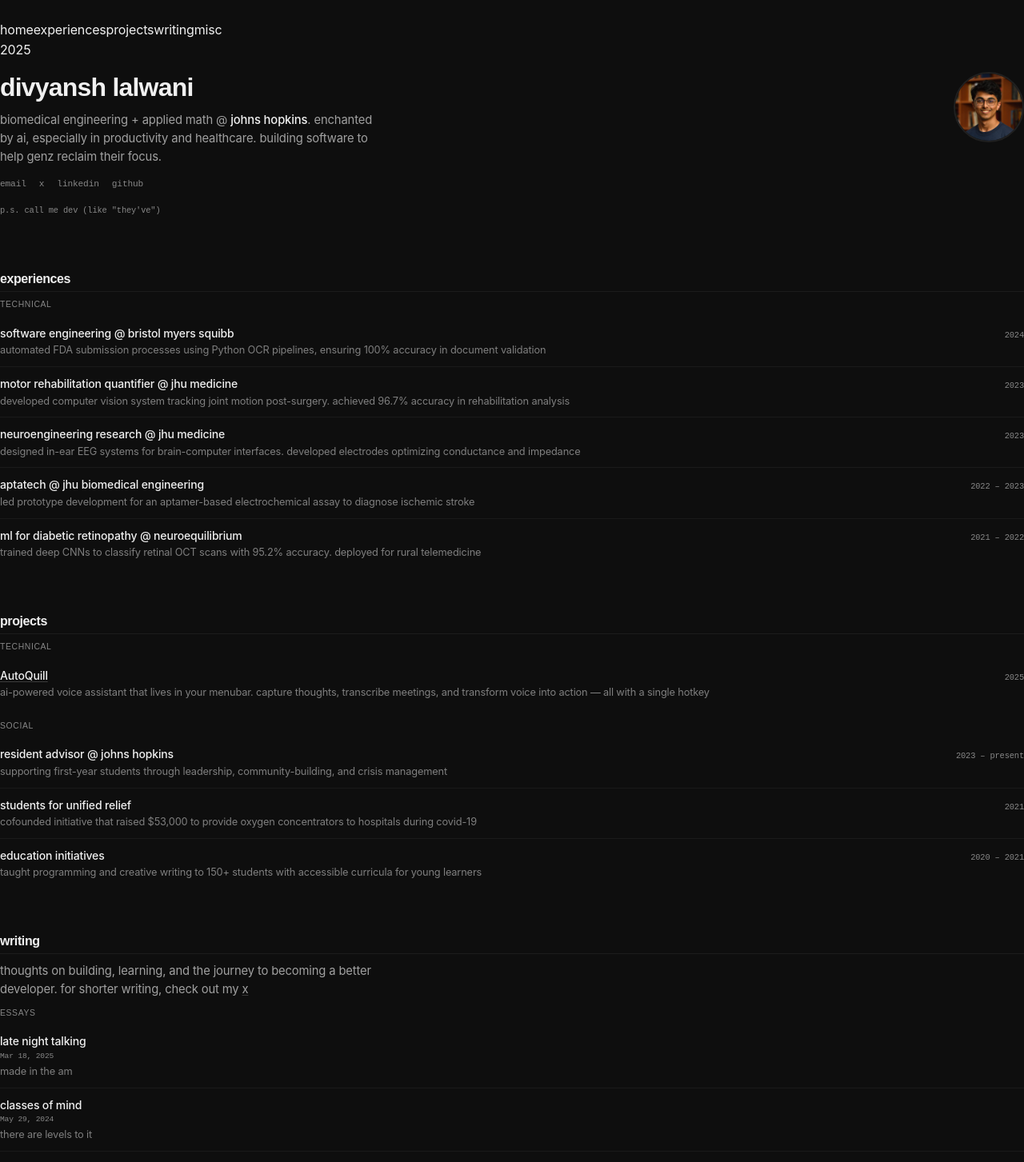
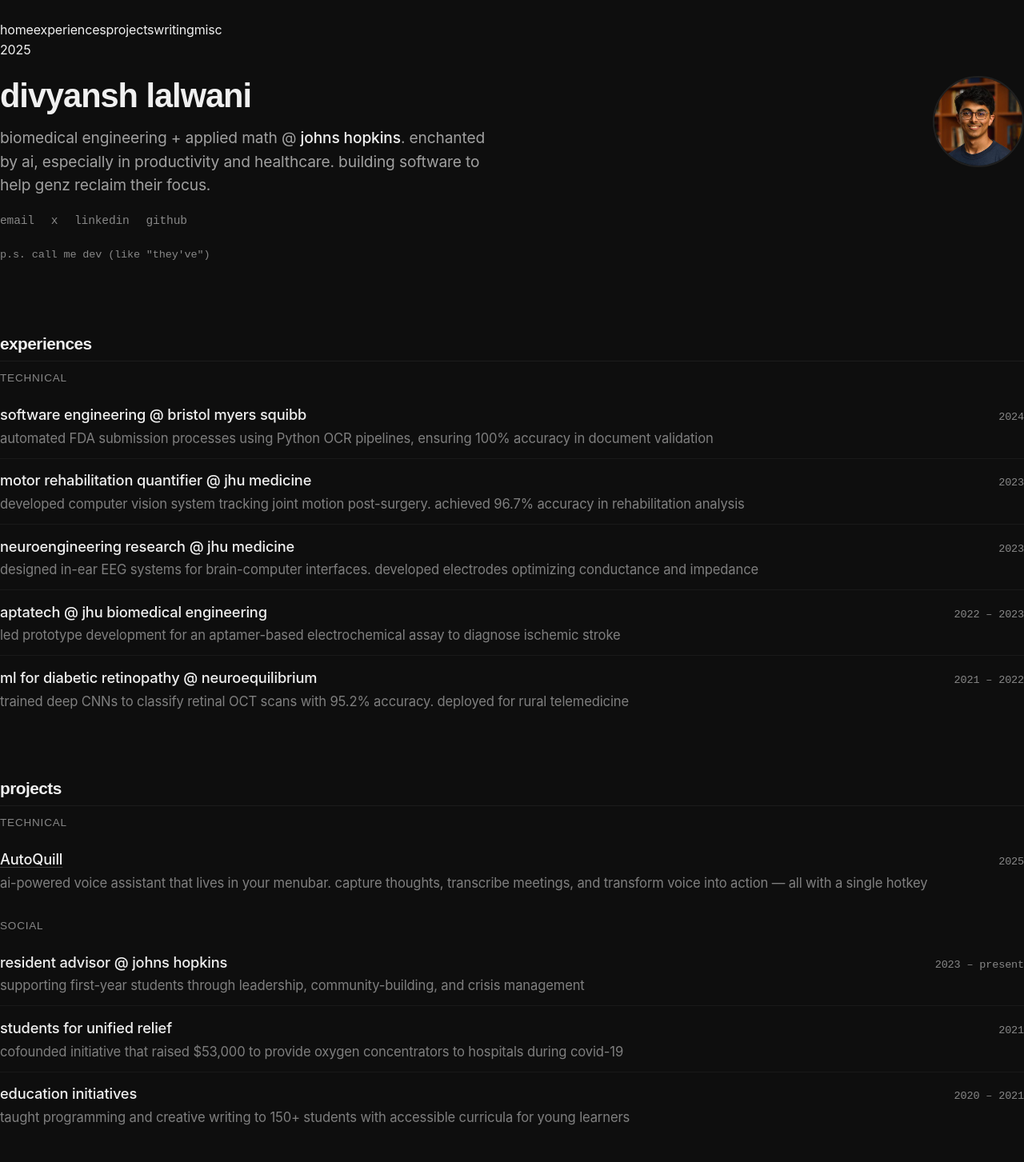
Before and after one commit to DevelopedByDev/portfolio_website, a Next.js app: page / in a window 1280 px wide. Shown: the top 1453 px of the page at 80% size. Built offline with nearby package versions, Linux system fonts and the light colour scheme.

Commit message:
improvements in design

```diff
--- a/app/globals.css
+++ b/app/globals.css
@@ -39,7 +39,7 @@ body {
   letter-spacing: -0.01em;
 }
 
-/* Typography */
+/* Typography - all sizes increased by 30% */
 h1, h2, h3, h4 {
   font-family: 'Sora', sans-serif;
   font-weight: 600;
@@ -48,26 +48,26 @@ h1, h2, h3, h4 {
 }
 
 h1 {
-  font-size: clamp(1.5rem, 3.5vw, 2rem);
+  font-size: clamp(1.95rem, 4.5vw, 2.6rem);
   font-weight: 600;
-  margin-bottom: 0.625rem;
+  margin-bottom: 0.8rem;
 }
 
 h2 {
-  font-size: 1rem;
-  margin-bottom: 0.625rem;
-  padding-bottom: 0.375rem;
+  font-size: 1.3rem;
+  margin-bottom: 0.8rem;
+  padding-bottom: 0.5rem;
   border-bottom: 1px solid rgb(var(--foreground) / 0.06);
 }
 
 h3 {
-  font-size: 0.65rem;
+  font-size: 0.845rem;
   font-weight: 500;
   text-transform: uppercase;
   letter-spacing: 0.06em;
   color: rgb(var(--muted));
-  margin-bottom: 0.5rem;
-  margin-top: 1rem;
+  margin-bottom: 0.65rem;
+  margin-top: 1.3rem;
 }
 
 h3:first-of-type {
@@ -75,12 +75,12 @@ h3:first-of-type {
 }
 
 h4 {
-  font-size: 0.9rem;
+  font-size: 1.17rem;
   font-weight: 500;
 }
 
 p {
-  margin-bottom: 0.5rem;
+  margin-bottom: 0.65rem;
   color: rgb(var(--foreground) / 0.75);
 }
 
@@ -98,7 +98,7 @@ a:hover {
 
 .link-underline {
   text-decoration: underline;
-  text-underline-offset: 2px;
+  text-underline-offset: 3px;
   text-decoration-color: rgb(var(--foreground) / 0.2);
   transition: text-decoration-color 0.15s ease;
 }
@@ -110,18 +110,18 @@ a:hover {
 
 /* Sections */
 section {
-  padding: 1.75rem 0;
+  padding: 2.275rem 0;
 }
 
 section:first-of-type {
-  padding-top: 1rem;
-  padding-bottom: 2rem;
+  padding-top: 1.3rem;
+  padding-bottom: 2.6rem;
 }
 
 /* Hero with profile */
 .hero-content {
   display: flex;
-  gap: 2rem;
+  gap: 2.6rem;
   align-items: flex-start;
 }
 
@@ -131,29 +131,29 @@ section:first-of-type {
 }
 
 .profile-image {
-  width: 88px;
-  height: 88px;
+  width: 114px;
+  height: 114px;
   border-radius: 50%;
   object-fit: cover;
   flex-shrink: 0;
-  border: 2px solid rgb(var(--foreground) / 0.08);
+  border: 2.5px solid rgb(var(--foreground) / 0.08);
 }
 
 @media (max-width: 520px) {
   .hero-content {
     flex-direction: column-reverse;
-    gap: 1rem;
+    gap: 1.3rem;
   }
 
   .profile-image {
-    width: 68px;
-    height: 68px;
+    width: 88px;
+    height: 88px;
   }
 }
 
 /* Entry Cards */
 .entry {
-  padding: 0.625rem 0;
+  padding: 0.8rem 0;
   border-bottom: 1px solid rgb(var(--foreground) / 0.05);
 }
 
@@ -165,26 +165,26 @@ section:first-of-type {
   display: flex;
   justify-content: space-between;
   align-items: baseline;
-  gap: 0.75rem;
-  margin-bottom: 0.125rem;
+  gap: 1rem;
+  margin-bottom: 0.16rem;
   flex-wrap: wrap;
 }
 
 .entry-title {
-  font-size: 0.875rem;
+  font-size: 1.14rem;
   font-weight: 500;
   color: rgb(var(--foreground));
 }
 
 .entry-date {
   font-family: 'JetBrains Mono', monospace;
-  font-size: 0.65rem;
+  font-size: 0.845rem;
   color: rgb(var(--muted));
   flex-shrink: 0;
 }
 
 .entry-description {
-  font-size: 0.8rem;
+  font-size: 1.04rem;
   color: rgb(var(--foreground) / 0.5);
   margin: 0;
   line-height: 1.45;
@@ -193,13 +193,13 @@ section:first-of-type {
 /* Social Links */
 .social-links {
   display: flex;
-  gap: 1rem;
-  margin-top: 0.875rem;
+  gap: 1.3rem;
+  margin-top: 1.14rem;
 }
 
 .social-link {
   font-family: 'JetBrains Mono', monospace;
-  font-size: 0.7rem;
+  font-size: 0.91rem;
   color: rgb(var(--muted));
   transition: color 0.15s ease;
 }
@@ -211,7 +211,7 @@ section:first-of-type {
 
 /* Blog Posts */
 .blog-entry {
-  padding: 0.625rem 0;
+  padding: 0.8rem 0;
   border-bottom: 1px solid rgb(var(--foreground) / 0.05);
   display: block;
 }
@@ -221,30 +221,30 @@ section:first-of-type {
 }
 
 .blog-title {
-  font-size: 0.875rem;
+  font-size: 1.14rem;
   font-weight: 500;
-  margin-bottom: 0.0625rem;
+  margin-bottom: 0.08rem;
   color: rgb(var(--foreground));
 }
 
 .blog-date {
   font-family: 'JetBrains Mono', monospace;
-  font-size: 0.6rem;
+  font-size: 0.78rem;
   color: rgb(var(--muted));
 }
 
 .blog-excerpt {
-  font-size: 0.8rem;
+  font-size: 1.04rem;
   color: rgb(var(--foreground) / 0.5);
-  margin-top: 0.125rem;
+  margin-top: 0.16rem;
   margin-bottom: 0;
   line-height: 1.45;
 }
 
 /* Intro */
 .intro-text {
-  font-size: 0.925rem;
-  max-width: 480px;
+  font-size: 1.2rem;
+  max-width: 624px;
   color: rgb(var(--foreground) / 0.65);
   line-height: 1.55;
 }
@@ -265,7 +265,7 @@ section:first-of-type {
 
 /* Scrollbar */
 ::-webkit-scrollbar {
-  width: 4px;
+  width: 5px;
 }
 
 ::-webkit-scrollbar-track {
@@ -274,7 +274,7 @@ section:first-of-type {
 
 ::-webkit-scrollbar-thumb {
   background: rgb(var(--foreground) / 0.06);
-  border-radius: 2px;
+  border-radius: 3px;
 }
 
 ::-webkit-scrollbar-thumb:hover {
@@ -293,32 +293,32 @@ button {
 
 /* Prose Content (for blog posts) */
 .prose-content {
-  max-width: 58ch;
+  max-width: 75ch;
 }
 
 .prose-content h1,
 .prose-content h2,
 .prose-content h3 {
-  margin-top: 1.5rem;
-  margin-bottom: 0.5rem;
+  margin-top: 1.95rem;
+  margin-bottom: 0.65rem;
 }
 
-.prose-content h1 { font-size: 1.35rem; }
-.prose-content h2 { font-size: 1.1rem; border: none; padding: 0; }
+.prose-content h1 { font-size: 1.755rem; }
+.prose-content h2 { font-size: 1.43rem; border: none; padding: 0; }
 .prose-content h3 {
-  font-size: 0.9rem;
+  font-size: 1.17rem;
   text-transform: none;
   letter-spacing: normal;
   color: rgb(var(--foreground));
 }
 
 .prose-content p {
-  margin-bottom: 1rem;
+  margin-bottom: 1.3rem;
 }
 
 .prose-content a {
   text-decoration: underline;
-  text-underline-offset: 2px;
+  text-underline-offset: 3px;
   text-decoration-color: rgb(var(--foreground) / 0.2);
 }
 
@@ -329,18 +329,18 @@ button {
 
 .prose-content ul,
 .prose-content ol {
-  padding-left: 1.125rem;
-  margin-bottom: 1rem;
+  padding-left: 1.46rem;
+  margin-bottom: 1.3rem;
 }
 
 .prose-content li {
-  margin-bottom: 0.25rem;
+  margin-bottom: 0.325rem;
 }
 
 .prose-content blockquote {
-  border-left: 2px solid rgb(var(--foreground) / 0.08);
-  padding-left: 1rem;
-  margin: 1rem 0;
+  border-left: 2.5px solid rgb(var(--foreground) / 0.08);
+  padding-left: 1.3rem;
+  margin: 1.3rem 0;
   color: rgb(var(--foreground) / 0.6);
   font-style: italic;
 }
@@ -349,16 +349,16 @@ button {
   font-family: 'JetBrains Mono', monospace;
   font-size: 0.85em;
   background: rgb(var(--foreground) / 0.05);
-  padding: 0.125em 0.3em;
-  border-radius: 3px;
+  padding: 0.16em 0.39em;
+  border-radius: 4px;
 }
 
 .prose-content pre {
   background: rgb(var(--foreground) / 0.03);
-  padding: 1rem;
-  border-radius: 4px;
+  padding: 1.3rem;
+  border-radius: 5px;
   overflow-x: auto;
-  margin: 1rem 0;
+  margin: 1.3rem 0;
 }
 
 .prose-content pre code {
@@ -369,11 +369,11 @@ button {
 .prose-content hr {
   border: none;
   border-top: 1px solid rgb(var(--foreground) / 0.06);
-  margin: 1.5rem 0;
+  margin: 1.95rem 0;
 }
 
 .prose-content img {
   max-width: 100%;
-  border-radius: 4px;
-  margin: 1rem 0;
+  border-radius: 5px;
+  margin: 1.3rem 0;
 }
--- a/app/layout.tsx
+++ b/app/layout.tsx
@@ -23,9 +23,11 @@ export default function RootLayout({
           disableTransitionOnChange
         >
           <Sidebar />
-          <main className="lg:ml-44 min-h-screen px-5 md:px-8 lg:px-12 py-6 max-w-xl">
-            {children}
-          </main>
+          <div className="lg:pl-52 min-h-screen flex justify-center">
+            <main className="w-full max-w-2xl px-6 md:px-10 lg:px-16 py-8">
+              {children}
+            </main>
+          </div>
         </ThemeProvider>
       </body>
     </html>
--- a/app/page.tsx
+++ b/app/page.tsx
@@ -23,7 +23,7 @@ export default function Home() {
               <a href="http://github.com/DevelopedByDev" target="_blank" rel="noopener noreferrer" className="social-link">github</a>
             </div>
 
-            <p className="muted mono" style={{ fontSize: '0.65rem', marginTop: '1rem' }}>
+            <p className="muted mono" style={{ fontSize: '0.845rem', marginTop: '1.3rem' }}>
               p.s. call me dev (like "they've")
             </p>
           </div>
@@ -151,7 +151,7 @@ export default function Home() {
       {/* Writing Section */}
       <section id="writing">
         <h2>writing</h2>
-        <p className="intro-text" style={{ marginBottom: '0.75rem' }}>
+        <p className="intro-text" style={{ marginBottom: '0.975rem' }}>
           thoughts on building, learning, and the journey to becoming a better developer.
           for shorter writing, check out my <a href="https://x.com/dsllwn" target="_blank" rel="noopener noreferrer" className="link-underline">x</a>
         </p>
@@ -182,6 +182,17 @@ export default function Home() {
       <section id="misc">
         <h2>misc</h2>
 
+        <h3>college</h3>
+        <div>
+          <div className="entry">
+            <div className="entry-header">
+              <a href="https://neo.com/scholars" target="_blank" rel="noopener noreferrer" className="entry-title link-underline">
+                neo scholar finalist
+              </a>
+            </div>
+          </div>
+        </div>
+
         <h3>high school</h3>
         <div>
           <div className="entry">
--- a/components/sidebar.tsx
+++ b/components/sidebar.tsx
@@ -48,11 +48,11 @@ export function Sidebar() {
       {/* Mobile menu button */}
       <button
         onClick={() => setIsOpen(!isOpen)}
-        className="fixed top-4 right-4 z-50 lg:hidden p-1.5 rounded hover:bg-[rgb(var(--foreground)/0.04)] transition-colors"
+        className="fixed top-5 right-5 z-50 lg:hidden p-2 rounded hover:bg-[rgb(var(--foreground)/0.04)] transition-colors"
         aria-label="Toggle menu"
       >
         <svg
-          className="w-4 h-4 opacity-50"
+          className="w-5 h-5 opacity-50"
           fill="none"
           stroke="currentColor"
           viewBox="0 0 24 24"
@@ -78,12 +78,12 @@ export function Sidebar() {
         className={`
           fixed top-0 left-0 h-screen z-40
           flex flex-col justify-between
-          py-8 px-5
+          py-10 px-6
           sidebar-bg
           border-r border-[rgb(var(--foreground)/0.04)]
           transition-transform duration-300 ease-out
-          lg:translate-x-0 lg:w-44
-          ${isOpen ? 'translate-x-0 w-48' : '-translate-x-full w-48'}
+          lg:translate-x-0 lg:w-52
+          ${isOpen ? 'translate-x-0 w-56' : '-translate-x-full w-56'}
         `}
       >
         <nav className="space-y-0">
@@ -92,7 +92,7 @@ export function Sidebar() {
               key={id}
               onClick={() => scrollToSection(id)}
               className={`
-                group flex items-center w-full py-1 text-left
+                group flex items-center w-full py-1.5 text-left
                 transition-all duration-150
                 ${activeSection === id
                   ? 'text-[rgb(var(--foreground))]'
@@ -102,21 +102,21 @@ export function Sidebar() {
             >
               <span
                 className={`
-                  inline-block h-px mr-2.5 transition-all duration-150
+                  inline-block h-px mr-3 transition-all duration-150
                   ${activeSection === id
-                    ? 'w-4 bg-[rgb(var(--foreground))]'
-                    : 'w-2 bg-[rgb(var(--foreground)/0.15)] group-hover:bg-[rgb(var(--foreground)/0.3)]'
+                    ? 'w-5 bg-[rgb(var(--foreground))]'
+                    : 'w-2.5 bg-[rgb(var(--foreground)/0.15)] group-hover:bg-[rgb(var(--foreground)/0.3)]'
                   }
                 `}
               />
-              <span className="text-[12px] font-medium">{label}</span>
+              <span className="text-[15px] font-medium">{label}</span>
             </button>
           ))}
         </nav>
 
-        <div className="flex items-center gap-2.5">
+        <div className="flex items-center gap-3">
           <ModeToggle />
-          <span className="text-[10px] opacity-20 font-mono">2025</span>
+          <span className="text-[13px] opacity-20 font-mono">2025</span>
         </div>
       </aside>
     </>
```
